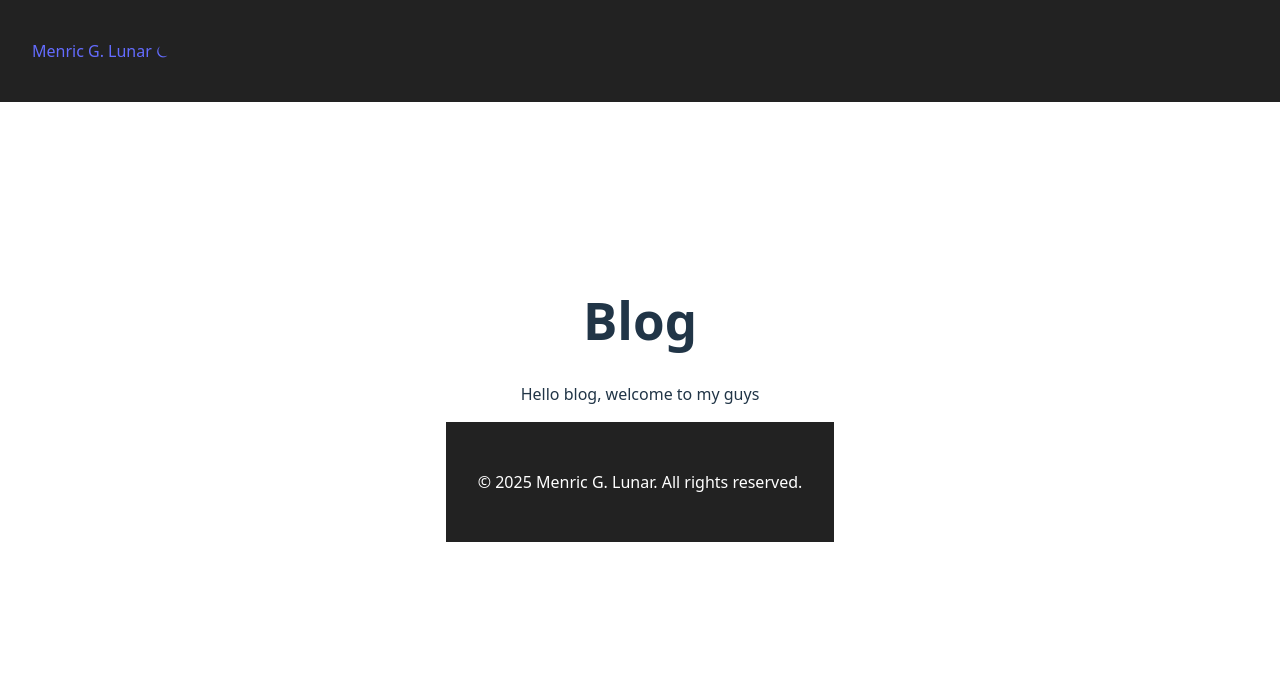
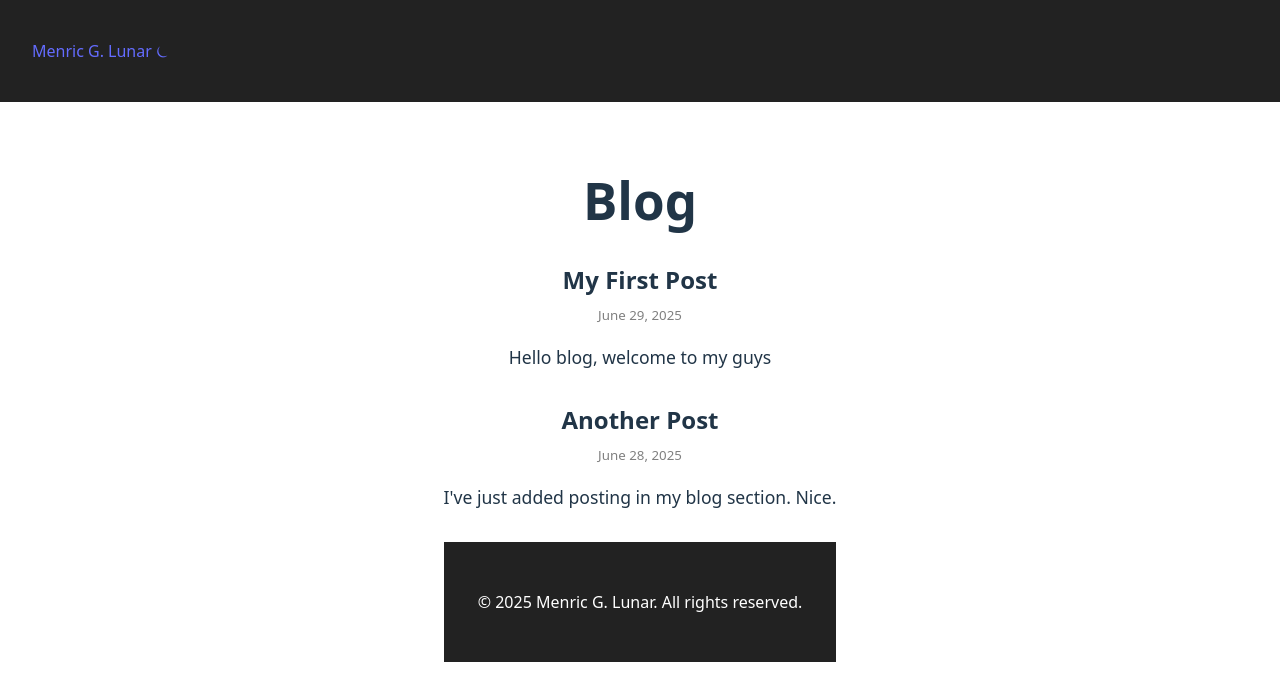
Before and after one commit to menlunar/react-vite-webportfolio, a React (Vite) app in the folder vite-project/: page /blog in a window 1280 px wide. Shown: the top 700 px of the page. Built offline with nearby package versions, Linux system fonts and the light colour scheme.

Commit message:
added a blog post

```diff
--- a/vite-project/src/Blog.css
+++ b/vite-project/src/Blog.css
@@ -13,3 +13,21 @@
 .back-link:hover {
     text-decoration: underline;
 }
+
+.blog-section {
+    margin-bottom: 2rem;
+}
+
+.blog-section h2 {
+    margin: 0 0 0.5rem;
+}
+
+.blog-section small {
+    color: gray;
+    display: block;
+    margin-bottom: 1rem;
+}
+
+.blog-section p {
+    font-size: 1.1rem;
+}
--- a/vite-project/src/Blog.jsx
+++ b/vite-project/src/Blog.jsx
@@ -1,6 +1,7 @@
 import './Blog.css';
 import BlogNavbar from './BlogNavbar';
 import Footer from './Footer';
+import BlogSection from './BlogSection';
 
 
 const Blog = () => {
@@ -10,11 +11,23 @@ const Blog = () => {
             <div className="blog-page">
 
                 <h1>Blog</h1>
-                <p>Hello blog, welcome to my guys</p>
+                {/* <p>Hello blog, welcome to my guys</p> */}
+                <BlogSection
+                    title="My First Post"
+                    date="June 29, 2025"
+                    content="Hello blog, welcome to my guys"
+                />
+
+                <BlogSection
+                    title="Another Post"
+                    date="June 28, 2025"
+                    content="I've just added posting in my blog section. Nice."
+                />
             </div>
             <Footer />
         </>
     );
 }
 
+
 export default Blog;
--- /dev/null
+++ b/vite-project/src/BlogSection.jsx
@@ -0,0 +1,11 @@
+const BlogSection = ({ title, date, content }) => {
+    return (
+        <div className="blog-section">
+            <h2>{title}</h2>
+            <small>{date}</small>
+            <p>{content}</p>
+        </div>
+    );
+};
+
+export default BlogSection;
```
